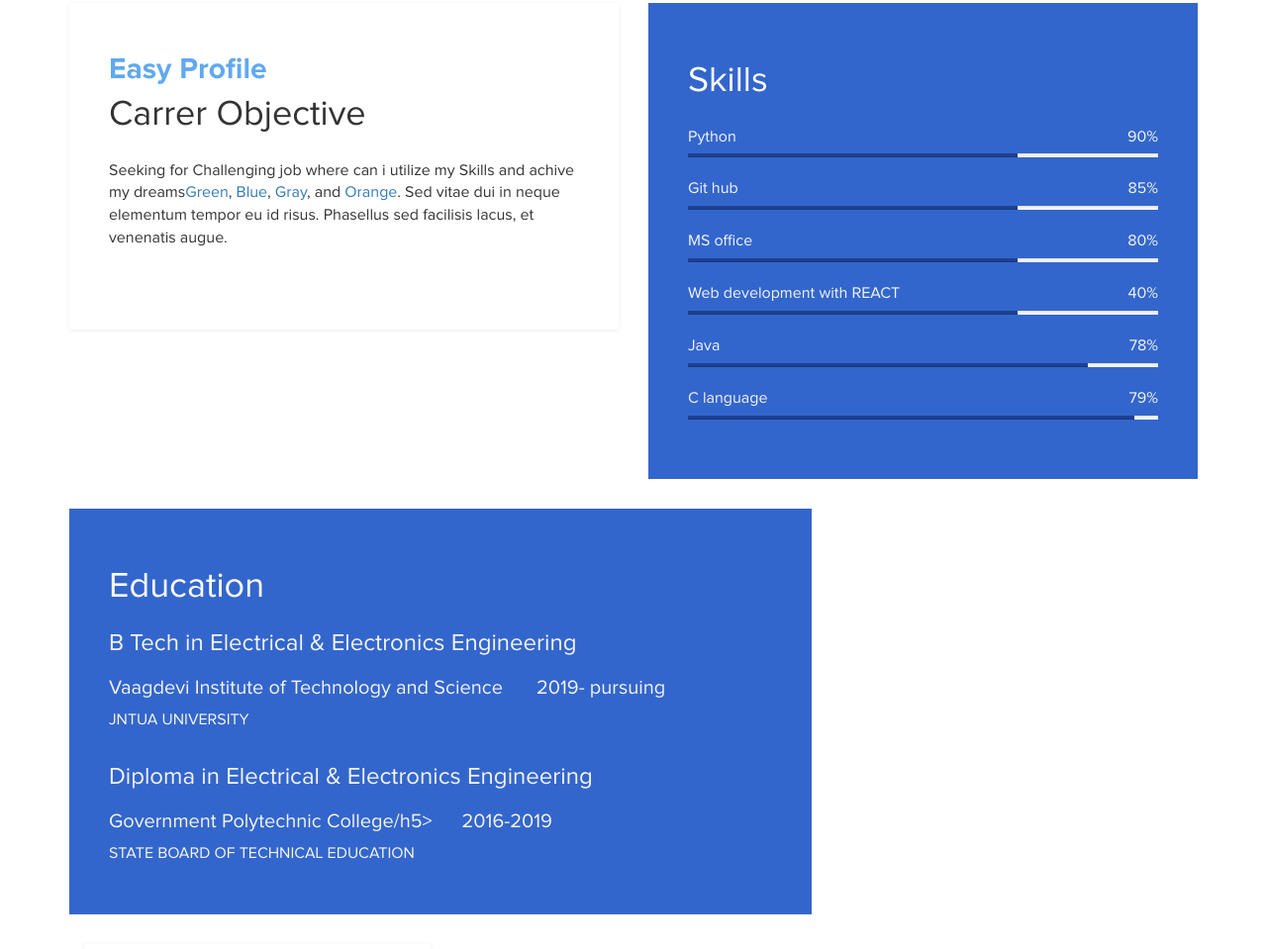
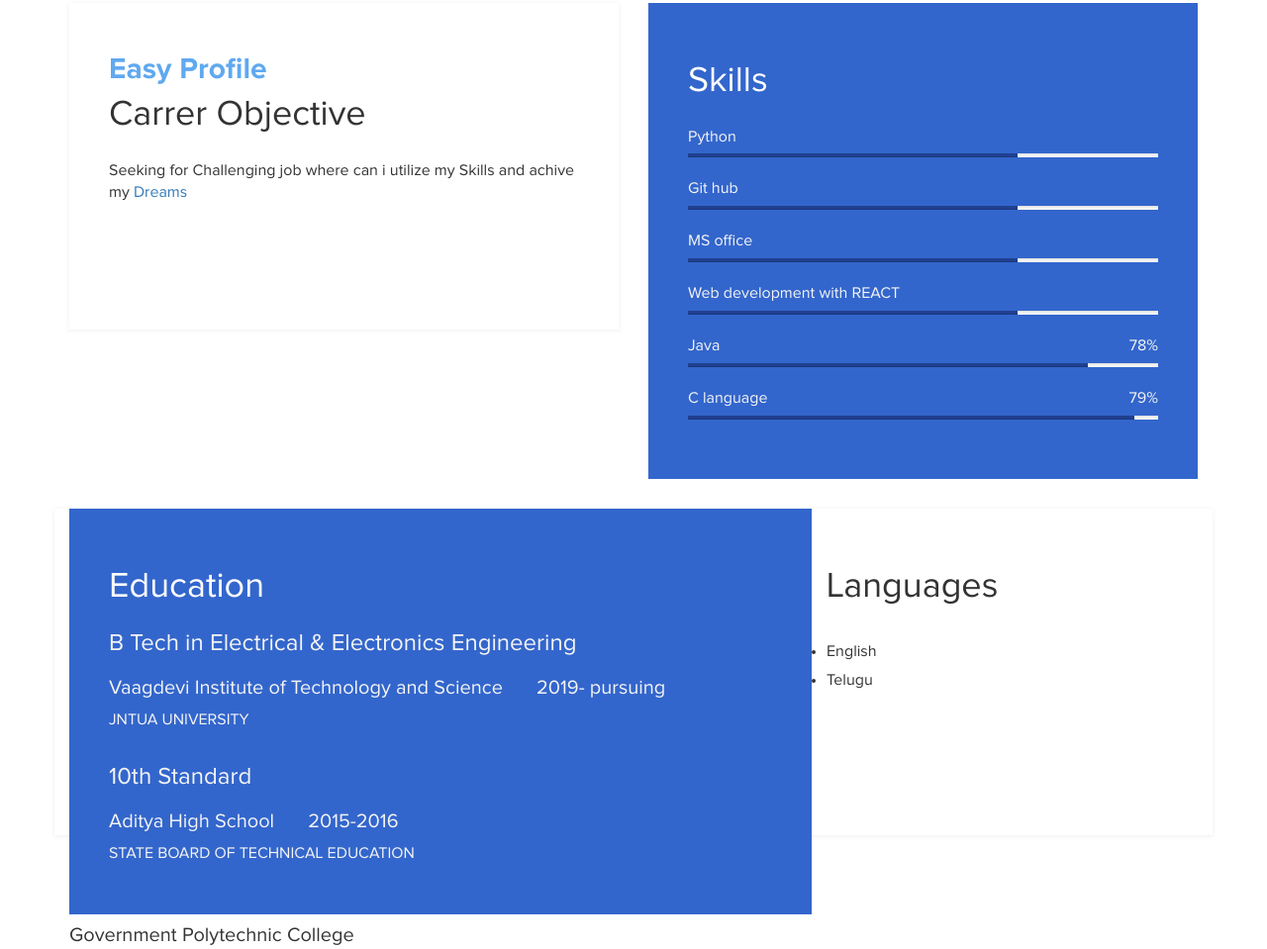
Before and after one commit to RAVURI-AKHILESH/RAVURI-AKHILESH, a plain HTML site: page index.html in a window 1280 px wide. Shown: the part 1554-2513 px from the top of the page at 99% size. Drawn offline with Linux system fonts and the light colour scheme.

Commit message:
Update index.html

```diff
--- a/index.html
+++ b/index.html
@@ -46,32 +46,32 @@ http://www.templatemo.com/tm-467-easy-profile
 			<div class="about">
 				<h3 class="accent">Easy Profile</h3>
 				<h2>Carrer Objective</h2>
-				<p>Seeking  for Challenging job where can i utilize my Skills and achive my dreams<a href="index-green.html">Green</a>, <a href="index.html">Blue</a>, <a href="index-gray.html">Gray</a>, and <a href="index-orange.html">Orange</a>. Sed vitae dui in neque elementum tempor eu id risus. Phasellus sed facilisis lacus, et venenatis augue.</p>
+				<p>Seeking  for Challenging job where can i utilize my Skills and achive my <a href="index-green.html">Dreams</a>
 			</div>
 		</div>
 		<div class="col-md-6 col-sm-12">
 			<div class="skills">
 				<h2 class="white">Skills</h2>
 				<strong>Python</strong>
-				<span class="pull-right">90%</span>
+				<span class="pull-right"></span>
 					<div class="progress">
 						<div class="progress-bar progress-bar-primary" role="progressbar"
                         aria-valuenow="60" aria-valuemin="0" aria-valuemax="100" style="width: 70%;"></div>
 					</div>
                                 <strong>Git hub</strong>
-				<span class="pull-right">85%</span>
+				<span class="pull-right"></span>
 					<div class="progress">
 						<div class="progress-bar progress-bar-primary" role="progressbar"
                         aria-valuenow="70" aria-valuemin="0" aria-valuemax="100" style="width: 70%;"></div>
 					</div>
 				<strong>MS office</strong>
-				<span class="pull-right">80%</span>
+				<span class="pull-right"></span>
 					<div class="progress">
 						<div class="progress-bar progress-bar-primary" role="progressbar"
                         aria-valuenow="70" aria-valuemin="0" aria-valuemax="100" style="width: 70%;"></div>
 					</div>
 				<strong>Web development with REACT</strong>
-				<span class="pull-right">40%</span>
+				<span class="pull-right"></span>
 					<div class="progress">
 						<div class="progress-bar progress-bar-primary" role="progressbar"
                         aria-valuenow="70" aria-valuemin="0" aria-valuemax="100" style="width: 70%;"></div>
@@ -112,15 +112,28 @@ http://www.templatemo.com/tm-467-easy-profile
 
 
 							<div class="education-school">
-										     <h4 class="educatclass="education-titleion-title accent">Diploma in Electrical & Electronics Engineering</h4>
+										     <h4 class="educatclass="education-titleion-title accent">10<super>th</super> Standard</h4>
 
-								<h5>Government Polytechnic College/h5><span></span>
+								<h5>Aditya High School</h5><span></span>
+
+								<h5>2015-2016</h5>
+
+							</div>
+
+						<p class="education-description">STATE BOARD OF TECHNICAL EDUCATION</p>
+
+					</div>
+
+
+
+
+								<h5>Government Polytechnic College</h5><span></span>
 
 								<h5>2016-2019</h5>
 
 							</div>
 
-						<p class="education-description">STATE BOARD OF TECHNICAL EDUCATION</p>
+						<p class="education-description'>SECONDARY SCHOOL CERTIFICATE</p>
 
 					</div>
 
```
